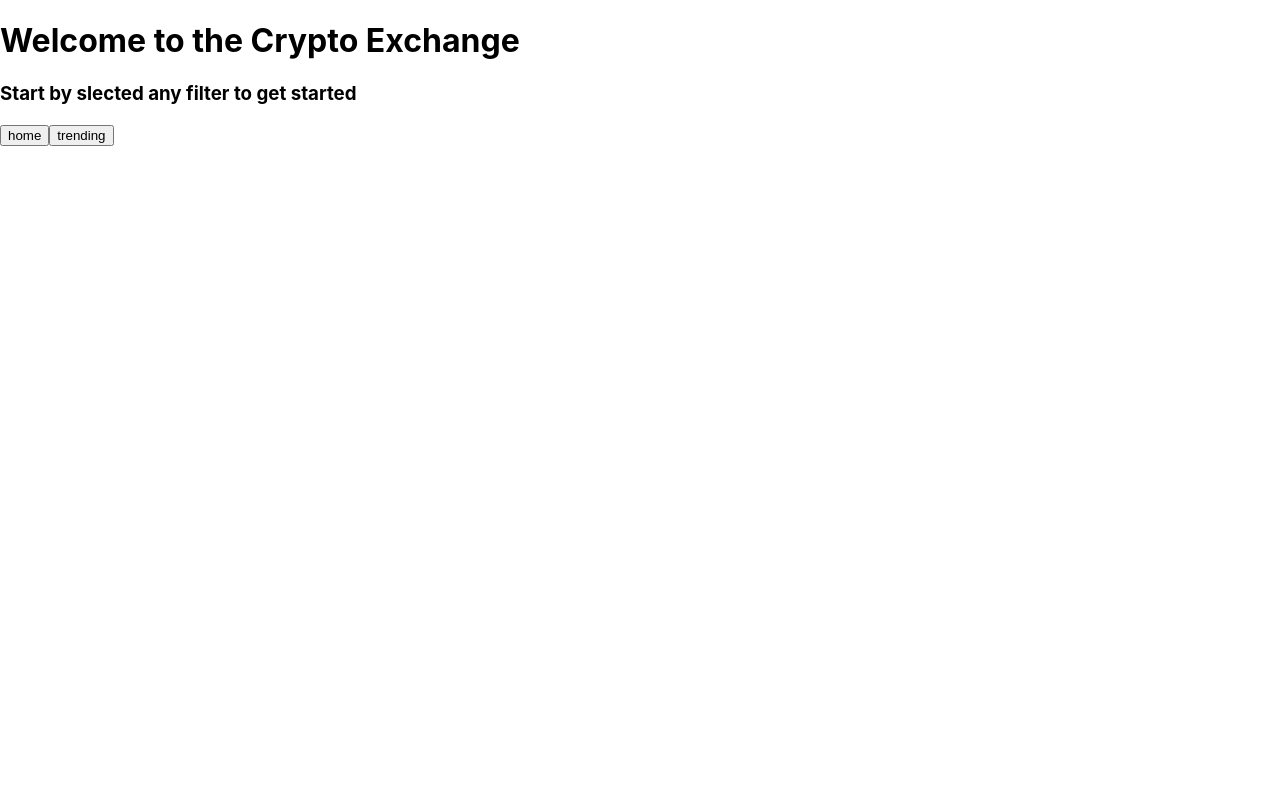
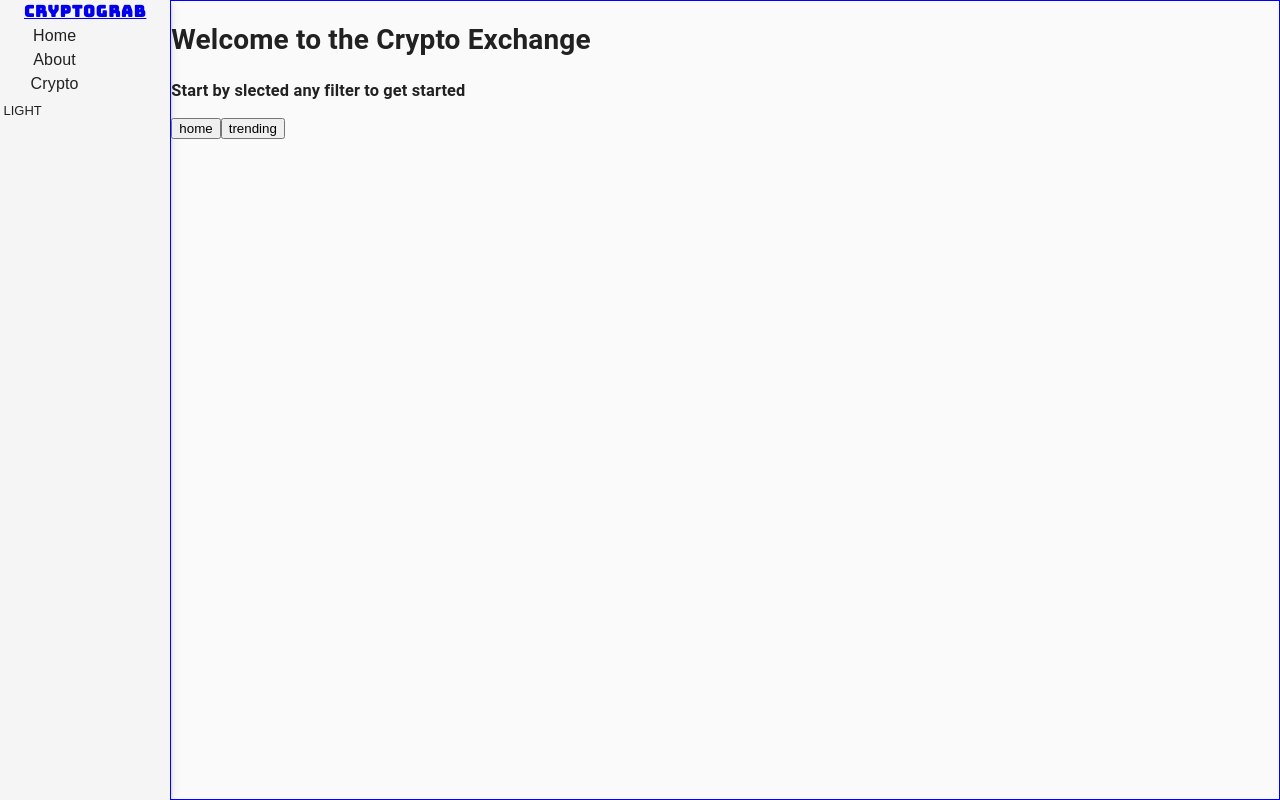
Before and after one commit to ryanTavcar/CoinGecko-Coding-Challenge, a React (Create React App) app: page / in a window 1280 px wide. Built offline with nearby package versions, Linux system fonts and the light colour scheme.

Commit message:
set up of navbar

```diff
--- a/package.json
+++ b/package.json
@@ -3,6 +3,8 @@
   "version": "0.1.0",
   "private": true,
   "dependencies": {
+    "@material-ui/core": "^4.12.3",
+    "@material-ui/icons": "^4.11.2",
     "@testing-library/jest-dom": "^5.11.4",
     "@testing-library/react": "^11.1.0",
     "@testing-library/user-event": "^12.1.10",
--- /dev/null
+++ b/src/components/Navbar.jsx
@@ -0,0 +1,212 @@
+import React, { useState } from 'react'
+import {Link} from 'react-router-dom'
+import { makeStyles } from '@material-ui/core/styles';
+import MenuIcon from '@material-ui/icons/Menu';
+
+import {
+    Box,
+    Drawer,
+    Typography,
+    Divider,
+    List,
+    ListItem,
+    ListItemIcon,
+    ListItemText,
+    Hidden,
+    Toolbar,
+    IconButton,
+    Grid,
+    Button,
+    AppBar,
+  } from '@material-ui/core'
+
+const menuItems = [
+    {
+        text: 'Home',
+        pathname: '/'
+    },
+    {
+        text: 'About',
+        pathname: '/about'
+    },
+    {
+        text: 'Crypto',
+        pathname: '/cryptocurrencies'
+    },
+];
+
+const useStyles = makeStyles(theme =>({
+    appbar: {
+        height: "100vh",
+        // border: '1px solid red'
+    },
+    navbar: {
+        // display: 'flex',
+        // flexDirection: 'column',
+        // height: "100%",
+        // width: '20%'
+    },
+    menuButton: {
+        marginRight: theme.spacing(2),
+      },
+      title: {
+        flexGrow: 1,
+      },
+    navlink: {
+        color: '#000',
+        cursor: 'pointer',
+        textDecoration: 'none',
+        'a:visited': {
+            color: '#000',
+        },
+    },
+    drawer: {
+        // border: '1px solid red'
+    },
+    drawerPaper: {
+      width: 300,
+      background: '#F2F4F5',
+    },
+    drawerRoot: {
+      display: 'flex',
+      flexDirection: 'column',
+      toolbar: theme.mixins.toolbar,
+    },
+    appBar: {
+      zIndex: theme.zIndex.drawer + 1,
+    },
+    fontColor: {
+      color: '#000',
+    },
+    dividerColor: {
+      backgroundColor: '#000',
+    },
+    menuButton: {
+      [theme.breakpoints.up('md')]: {
+        display: 'none',
+      },
+    },
+    linkContainer: {
+        height: 20,
+    }
+}))
+
+const Navbar = ({lightOrDark, handleLightOrDark}) => {
+
+    const classes = useStyles();
+    const drawer = Sidebar();
+    const [mobileOpen, setMobileOpen] = useState(false)
+    const [container, setContainer] = useState(null)
+
+    const handleDrawerToggle = () => {
+        setMobileOpen(!mobileOpen)
+    }
+
+    return (
+        <AppBar position="static" color="default" className={classes.appbar}>
+            <Toolbar className={classes.navbar}>
+                <IconButton edge="start" color="inherit" aria-label="menu" className={classes.menuButton} onClick={handleDrawerToggle} >
+                    <MenuIcon />
+                </IconButton>
+
+                <Grid container direction="column" justifyContent="center" className={classes.drawer} >
+                    {/* mobile */}
+                    <Hidden mdUp >
+                        <Grid container direction="row" justifyContent="flex-end">
+                            <Grid item md={4} className={classes.linkContainer}>
+                                <Grid container direction="row" justifyContent="flex-end" >
+                                    <Button size="small" onClick={() => handleLightOrDark()}>
+                                        {lightOrDark}
+                                    </Button>
+                                </Grid>
+                            </Grid>
+                        </Grid>
+                        <Drawer
+                            container={container}
+                            variant='temporary'
+                            anchor='left'
+                            classes={{ paper: classes.drawerPaper }}
+                            open={mobileOpen}
+                            onClose={handleDrawerToggle}
+                            ModalProps={{keepMounted: true}}>
+                            {drawer}
+                        </Drawer>
+                    </Hidden>
+
+                    {/* tablet, laptop, desktop */}
+                    <Hidden smDown >
+                        <Grid item md={3} className={classes.linkContainer}>
+                            <Link to='/'>
+                                <Typography style={{fontFamily: 'Bungee', letterSpacing: 1, cursor: 'pointer', width: 'fit-content'}}>
+                                    <b>CryptoGrab</b>
+                                </Typography>
+                            </Link>
+                            {/* <Image src='/images/simflight_logo_transparent_1.png' width='100' height='32' /> */}
+                        </Grid>
+                        <Grid item md={6} className={classes.linkContainer}>
+                            <Grid container direction="row" alignItems="center" justifyContent="space-evenly">
+                                {menuItems.map(item => (
+                                    <Grid item key={item.text}>
+                                        <Link to={item.pathname} className={classes.navlink}>
+                                            <Typography color="textPrimary" style={{cursor: 'pointer'}}>
+                                                {item.text}
+                                            </Typography>
+                                        </Link>
+                                    </Grid>
+                                ))}
+                            </Grid>
+                        </Grid>
+                            <Grid item md={3} className={classes.linkContainer}>
+                                <Grid container direction="row" justifyContent="flex-end" >
+                                    <Button size="small" onClick={() => handleLightOrDark()}>
+                                        {lightOrDark}
+                                    </Button>
+                                </Grid>
+                            </Grid>
+                    </Hidden>
+
+                </Grid>
+
+            </Toolbar>
+        </AppBar>
+    );
+};
+
+const Sidebar = () => {
+    const classes = useStyles();
+
+    return (
+        <Box margin='8rem 1rem 0 1rem'>
+            <div className={classes.toolbar} >
+                <Typography style={{fontFamily: 'Bungee', letterSpacing: 1}}>
+                    <b>Simflight</b>
+                </Typography>
+                <Divider className={classes.dividerColor} />
+                <Box marginTop='2rem'>
+                    <List>
+                        {menuItems.map((item) => {
+                            return (
+                                <ListItem
+                                button
+                                component={'a'}
+                                to={item.pathname}
+                                key={item.text}
+                                >
+                                    <ListItemIcon className={classes.fontColor}>
+                                        {item.icon}
+                                    </ListItemIcon>
+                                    <ListItemText
+                                        primary={item.text}
+                                        className={classes.fontColor}
+                                    />
+                                </ListItem>
+                            )
+                        })}
+                    </List>
+                </Box>
+            </div>
+        </Box>
+    )
+}
+
+export default Navbar;
--- a/src/index.js
+++ b/src/index.js
@@ -2,9 +2,11 @@ import React from 'react';
 import ReactDOM from 'react-dom';
 import './styles/index.css';
 import App from './pages/App';
+import CssBaseline from '@material-ui/core/CssBaseline';
 
 ReactDOM.render(
   <React.StrictMode>
+    <CssBaseline/>
     <App />
   </React.StrictMode>,
   document.getElementById('root')
--- a/src/pages/App.js
+++ b/src/pages/App.js
@@ -1,11 +1,30 @@
-import React from 'react';
+import React, {useState} from 'react';
 import { BrowserRouter as Router, Route, Switch } from 'react-router-dom'
 import Home from './Home';
+import Navbar from '../components/Navbar';
+import { ThemeProvider } from '@material-ui/core/styles';
+import {lightTheme, darkTheme} from '../util/theme'
 
 function App() {
+  const [theme, setTheme] = useState(lightTheme);
+  const [lightOrDark, setLightOrDark] = useState('light');
+
+  const handleLightOrDark = event => {
+    const colorMode = lightOrDark === 'light' ? 'dark' : 'light';
+    setLightOrDark(colorMode);
+
+    const colorTheme = theme === lightTheme ? darkTheme : lightTheme;
+    setTheme(colorTheme);
+  };
 
   return (
+    <ThemeProvider theme={{...theme}}>
       <Router>
+        <div style={{display: 'flex'}}>
+          <nav>
+            <Navbar lightOrDark={lightOrDark} handleLightOrDark={handleLightOrDark}/>
+          </nav>
+
           <Switch>
             <Route
               path='/'
@@ -14,7 +33,10 @@ function App() {
               )}
             />
             </Switch>
+          </div>
+
       </Router>
+    </ThemeProvider>
   );
 }
 
--- a/src/pages/Home.jsx
+++ b/src/pages/Home.jsx
@@ -7,7 +7,26 @@ import Preloader from '../components/Preloader';
 import Trending from '../components/Trending';
 import Header from '../components/Header';
 
-const Home = () => {
+import { makeStyles } from '@material-ui/core/styles';
+import {Container, Grid, Typography} from '@material-ui/core';
+import { useMediaQuery } from "@material-ui/core";
+
+const useStyles = makeStyles(theme => ({
+    container: {
+        padding: 0,
+        overflow: 'hidden',
+        border: '1px solid blue',
+      },
+    textColor : {
+        color: theme.palette.primary.main
+    }
+}))
+
+const Home = ({handleLightOrDark, lightOrDark}) => {
+
+    const classes = useStyles();
+    const isMobile = useMediaQuery(theme => theme.breakpoints.down("sm"));
+    const isLaptop = useMediaQuery(theme => theme.breakpoints.down("md"));
 
     const { coins, getCoins, loading, error } = useStore();
     const [url, setUrl] = useState('');
@@ -18,7 +37,7 @@ const Home = () => {
     }, [url]);
 
     return (
-        <div>
+        <Container maxWidth={isMobile ? 'sm' : isLaptop ? 'lg' : 'xl'} className={classes.container}>
             <Header/>
             <Filter setFilter={setFilter} setUrl={setUrl}/>
             {loading ? (
@@ -32,7 +51,7 @@ const Home = () => {
                     </>
                 )
             }
-        </div>
+        </Container>
     )
 }
 
--- a/src/styles/index.css
+++ b/src/styles/index.css
@@ -1,3 +1,6 @@
+@import url('https://fonts.googleapis.com/css2?family=Bungee&family=Bungee+Shade&family=Maven+Pro:wght@500&family=Merriweather+Sans:ital,wght@0,700;0,800;1,700&display=swap');
+
+
 body {
   margin: 0;
   font-family: -apple-system, BlinkMacSystemFont, 'Segoe UI', 'Roboto', 'Oxygen',
@@ -5,6 +8,8 @@ body {
     sans-serif;
   -webkit-font-smoothing: antialiased;
   -moz-osx-font-smoothing: grayscale;
+  height: 100%;
+  width: 100%;
 }
 
 code {
--- /dev/null
+++ b/src/util/theme.js
@@ -0,0 +1,47 @@
+import { createTheme } from '@material-ui/core/styles';
+
+// Create a theme instance.
+const lightTheme = createTheme({
+  palette: {
+    type: 'light',
+    primary: {
+      light: '#D9F5FF',
+      main: '#03a9f4',
+      dark: '#0276aa',
+    }
+  },
+  typography: {
+    fontFamily: [
+      'Prompt',
+      'sans-serif'
+    ].join(',')
+  },
+  breakpoints: {
+    values: {
+      xs: 0,
+      sm: 600,
+      md: 960,
+      lg: 1280,
+      xl: 1920,
+    },
+  }
+});
+
+const darkTheme = createTheme({
+  palette: {
+    type: 'dark',
+    primary: {
+      light: '#D9F5FF',
+      main: '#03a9f4',
+      dark: '#0276aa',
+    }
+  },
+  typography: {
+    fontFamily: [
+      'Prompt',
+      'sans-serif'
+    ].join(',')
+  }
+});
+
+export {lightTheme, darkTheme};
```
Also changed, not shown: 2 other files (tests, documents, lock files or other folders). Lines whose indentation alone changed are shown as unchanged.
